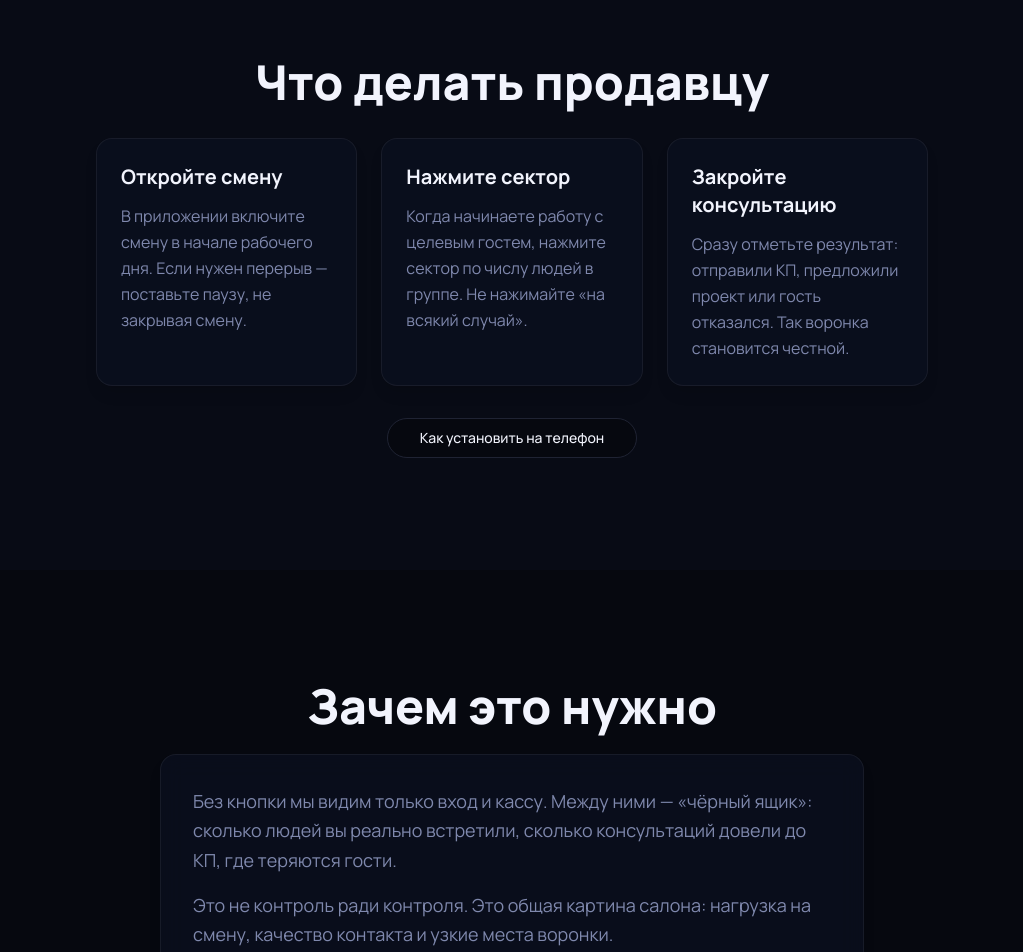
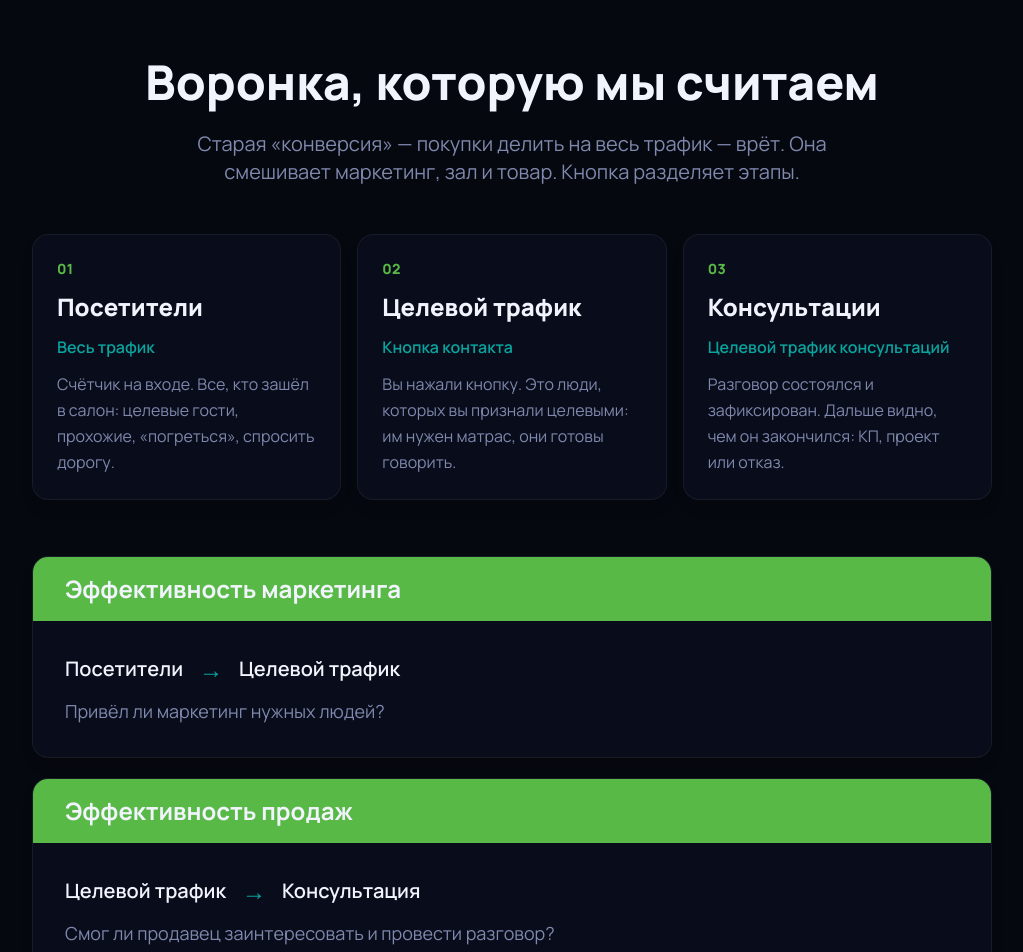
Before and after one commit to kikanbig/vegas-cbutton, a React (Vite) app: page / in a window 1280 px wide. Shown: the part 1620-2572 px from the top of the page, without its empty margins (128-1151 px from the left). Built offline with nearby package versions, Linux system fonts and the light colour scheme.

Commit message:
Restore the visitor–target–consultation funnel on the seller landing.
Co-authored-by: Cursor <cursoragent@cursor.com>

```diff
--- a/src/components/MetricsSection.tsx
+++ b/src/components/MetricsSection.tsx
@@ -1,37 +1,70 @@
+const stages = [
+  {
+    title: "Посетители",
+    hint: "Весь трафик",
+    text: "Счётчик на входе. Все, кто зашёл в салон: целевые гости, прохожие, «погреться», спросить дорогу.",
+  },
+  {
+    title: "Целевой трафик",
+    hint: "Кнопка контакта",
+    text: "Вы нажали кнопку. Это люди, которых вы признали целевыми: им нужен матрас, они готовы говорить.",
+  },
+  {
+    title: "Консультации",
+    hint: "Целевой трафик консультаций",
+    text: "Разговор состоялся и зафиксирован. Дальше видно, чем он закончился: КП, проект или отказ.",
+  },
+];
+
 const metrics = [
   {
-    title: "Эффективность Маркетинга",
-    from: "Входящий Трафик",
-    to: "Целевой Посетитель",
+    title: "Эффективность маркетинга",
+    from: "Посетители",
+    to: "Целевой трафик",
     question: "Привёл ли маркетинг нужных людей?",
   },
   {
-    title: "Эффективность Продаж",
-    from: "Целевой Посетитель",
-    to: "Потенциальный Покупатель",
-    question: "Смог ли продавец заинтересовать?",
+    title: "Эффективность продаж",
+    from: "Целевой трафик",
+    to: "Консультация",
+    question: "Смог ли продавец заинтересовать и провести разговор?",
   },
   {
-    title: "Эффективность Продукта",
-    from: "Потенциальный Покупатель",
+    title: "Эффективность продукта",
+    from: "Консультация",
     to: "Чек",
-    question: "Устроила ли цена и товар?",
+    question: "Устроили ли цена и товар?",
   },
 ];
 
 const MetricsSection = () => (
   <section className="section-padding">
     <div className="container mx-auto max-w-5xl">
-      <h2 className="text-4xl md:text-5xl font-black text-center mb-6 leading-tight">
-        Разделите ответственность маркетинга и продаж.
+      <h2 className="text-3xl md:text-5xl font-black text-center mb-6 leading-tight">
+        Воронка, которую мы считаем
       </h2>
-      <p className="text-center text-xl text-muted-foreground mb-14 max-w-2xl mx-auto">
-        Старая «Конверсия» (Покупки / Трафик) — это ложь. Новая формула:
+      <p className="text-center text-lg md:text-xl text-muted-foreground mb-12 max-w-2xl mx-auto">
+        Старая «конверсия» — покупки делить на весь трафик — врёт.
+        Она смешивает маркетинг, зал и товар. Кнопка разделяет этапы.
       </p>
+
+      <div className="grid md:grid-cols-3 gap-4 mb-14">
+        {stages.map((stage, i) => (
+          <div key={stage.title} className="card-glass p-6 space-y-3 relative">
+            <p className="text-primary font-extrabold text-sm tracking-wide">
+              {String(i + 1).padStart(2, "0")}
+            </p>
+            <h3 className="text-2xl font-black">{stage.title}</h3>
+            <p className="text-accent font-semibold">{stage.hint}</p>
+            <p className="text-muted-foreground leading-relaxed">{stage.text}</p>
+          </div>
+        ))}
+      </div>
+
       <div className="space-y-5">
         {metrics.map((m) => (
           <div key={m.title} className="card-glass overflow-hidden">
-            <div className="bg-primary text-primary-foreground px-8 py-4">
+            <div className="bg-primary text-primary-foreground px-6 md:px-8 py-4">
               <h3 className="text-xl md:text-2xl font-bold">{m.title}</h3>
             </div>
             <div className="p-6 md:p-8">
--- a/src/pages/Index.tsx
+++ b/src/pages/Index.tsx
@@ -1,4 +1,5 @@
 import Header from "@/components/Header";
+import MetricsSection from "@/components/MetricsSection";
 import { Button } from "@/components/ui/button";
 import { useNavigate } from "react-router-dom";
 import stepEntrance from "@/assets/step-entrance.png";
@@ -93,6 +94,8 @@ const Index = () => {
           </div>
         </section>
 
+        <MetricsSection />
+
         <section className="section-padding bg-card/40">
           <div className="container mx-auto max-w-4xl space-y-8">
             <h2 className="text-3xl md:text-5xl font-black text-center">Что делать продавцу</h2>
```
